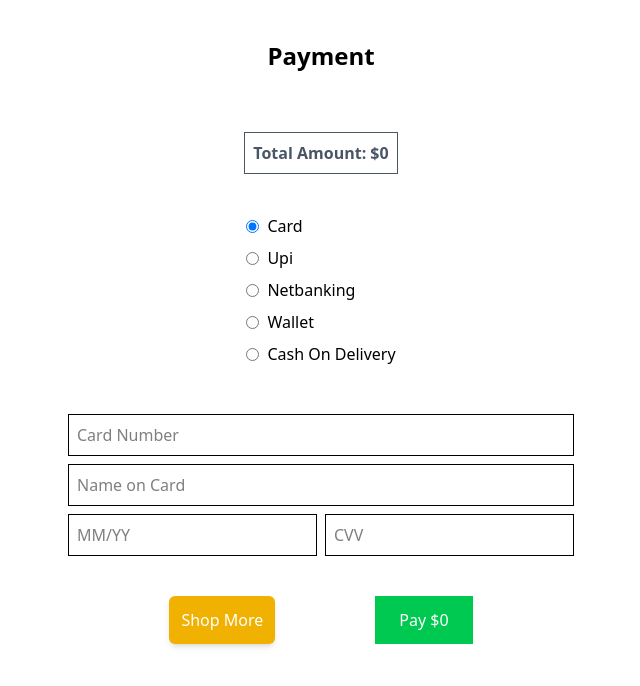
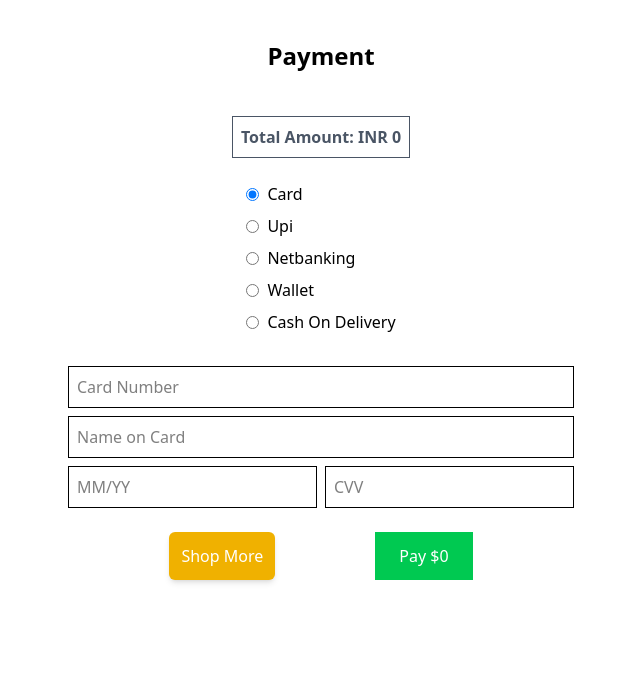
Before and after one commit to Samsul7718/Eshop_frontend, a React (Vite) app: page /payment in a window 1280 px wide. Shown: the top 686 px of the page, without its empty margins (319-959 px from the left). Built offline with nearby package versions, Linux system fonts and the light colour scheme.

Commit message:
working on payment page

```diff
--- a/src/page/OrderPage.jsx
+++ b/src/page/OrderPage.jsx
@@ -1,8 +1,22 @@
 import React from 'react'
 
 const OrderPage = () => {
-  return (
-    <div>OrderPage</div>
+    return (
+      <section>
+        <div>
+            <h2 className='text-xl font-bold mt-10 mb-5 text-center'>Order Placed Successfully!</h2>
+            <div>
+                <p className='text-center mt-10'>Thank you for your purchase. Your order has been placed and is being processed.</p>
+                <div className='flex justify-center mt-5'>
+                    <img
+                    src="https://cdn.dribbble.com/users/1283437/screenshots/4928332/checked-dribbble-looped.gif"
+                    alt="Order Success"
+                    className='w-48 h-48'
+                    />
+            </div>
+        </div>
+        </div>
+      </section>
   )
 }
 
--- a/src/page/PaymentPage.jsx
+++ b/src/page/PaymentPage.jsx
@@ -11,12 +11,12 @@ const PaymentPage = () => {
     alert(`Payment of $${totalPrice} done using ${paymentMethod}`);
    }
   return (
-    <div className='flex flex-col items-center justify-center gap-10 mt-10'>
+    <div className='flex flex-col items-center justify-center gap-6 mt-10'>
       <h2 className='text-2xl font-bold mb-5'>Payment</h2>
 
          <div
          className='font-bold text-gray-600 border p-2'>
-          Total Amount: ${totalPrice}
+          Total Amount: INR {totalPrice}
           </div>
      {console.log('total payment amount',totalPrice)}
 
```
